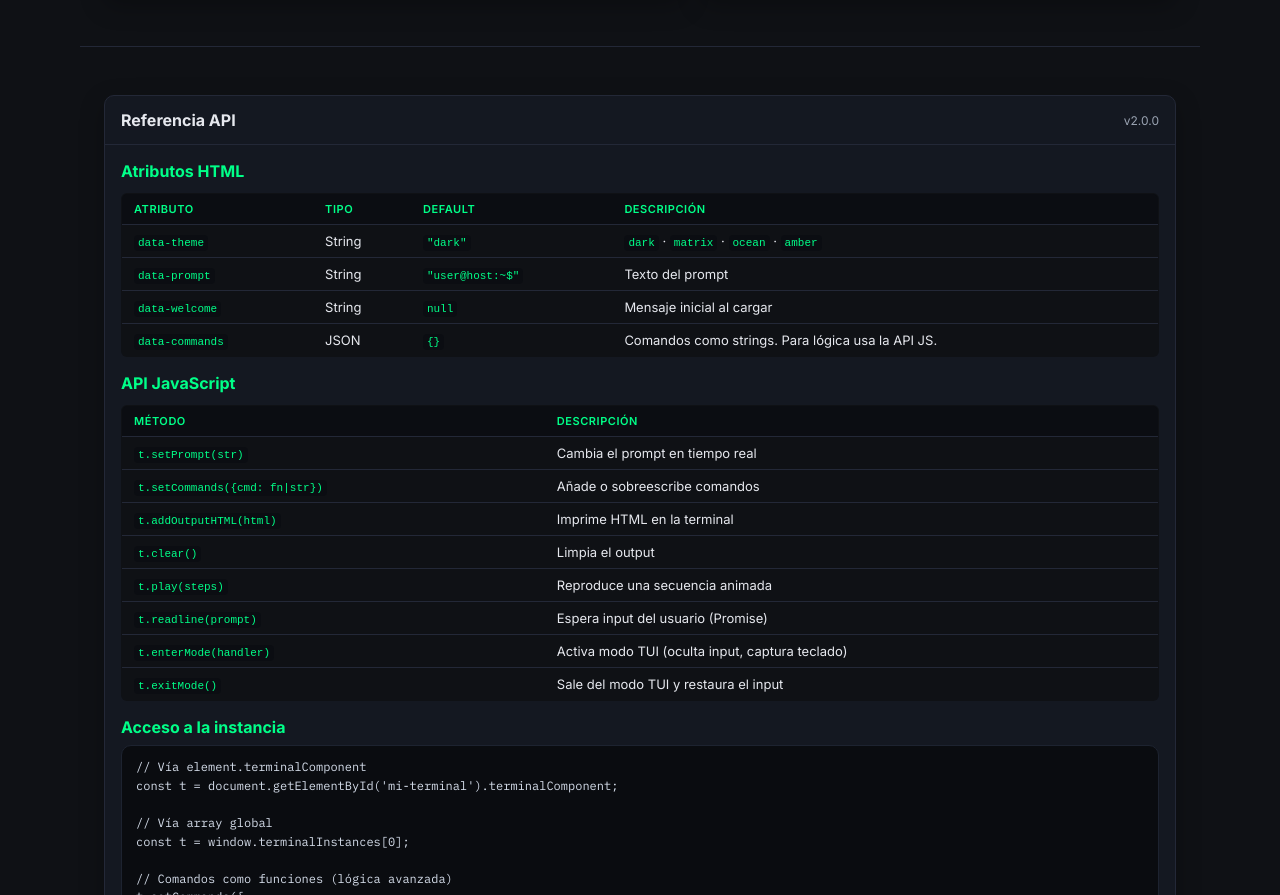
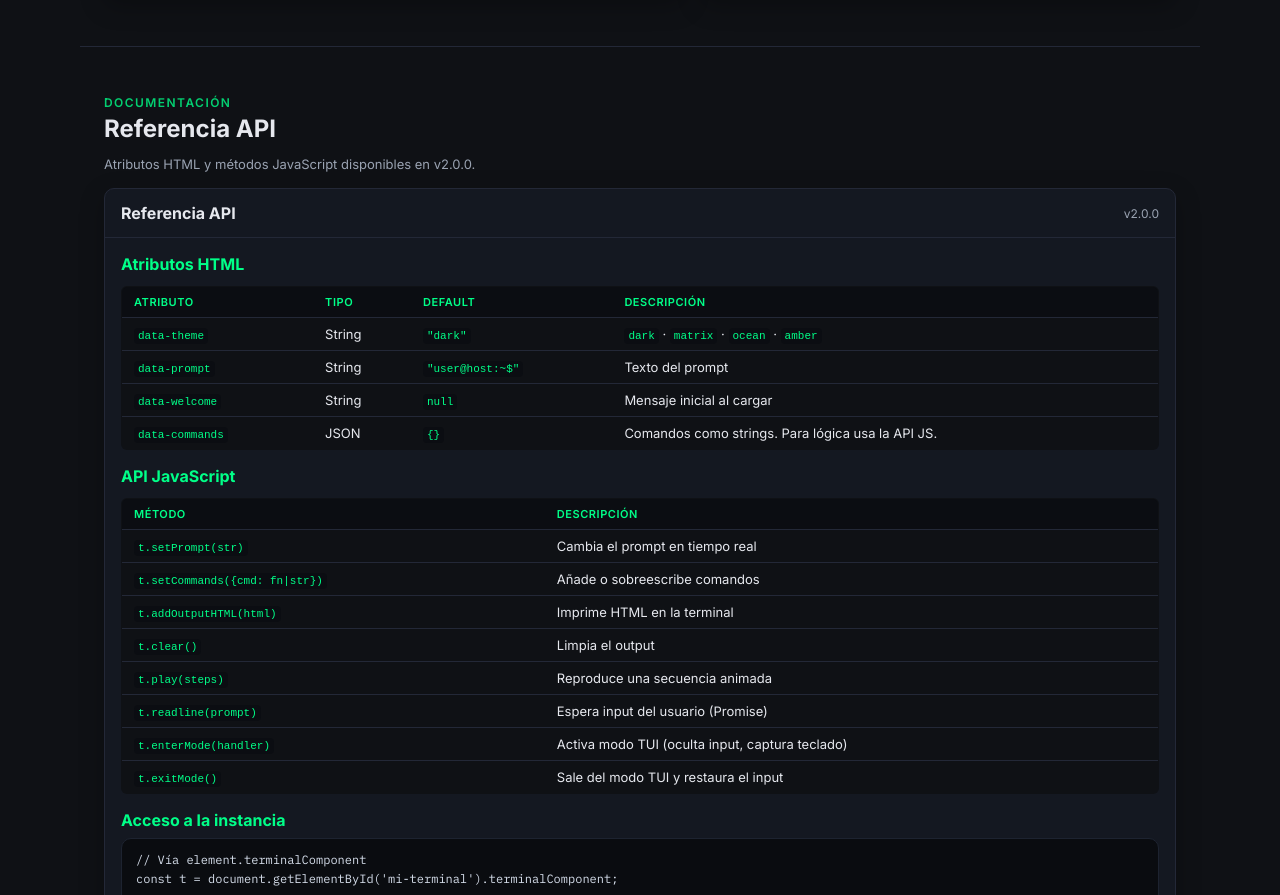
Before and after one commit to memoriainfinita/terminus, a website: page docs/index.html in a window 1280 px wide. Shown: the part 1644-2539 px from the top of the page. Drawn offline with Linux system fonts and the light colour scheme.

Commit message:
style: add section header to API reference

```diff
--- a/docs/index.html
+++ b/docs/index.html
@@ -186,6 +186,11 @@ Comandos disponibles:
            API REFERENCE
            ============================================= -->
       <section id="options" class="container">
+        <div class="mb-4">
+          <p class="hero-label">Documentación</p>
+          <h2 style="margin: 0.25rem 0 0.5rem;">Referencia API</h2>
+          <p class="text-muted text-sm">Atributos HTML y métodos JavaScript disponibles en v2.0.0.</p>
+        </div>
         <div class="card">
           <div class="card-h">
             <strong>Referencia API</strong>
```
